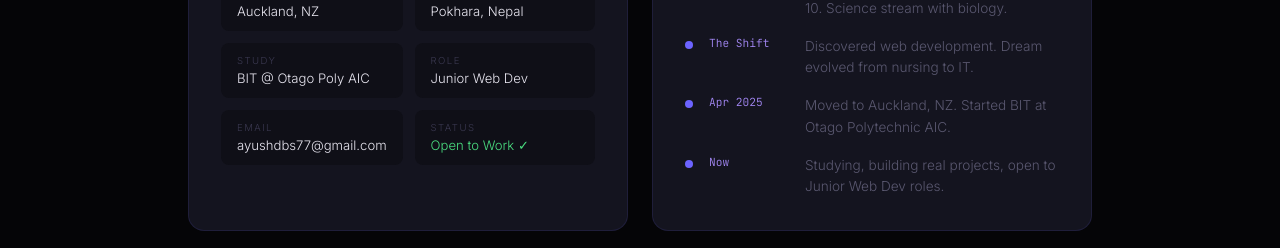
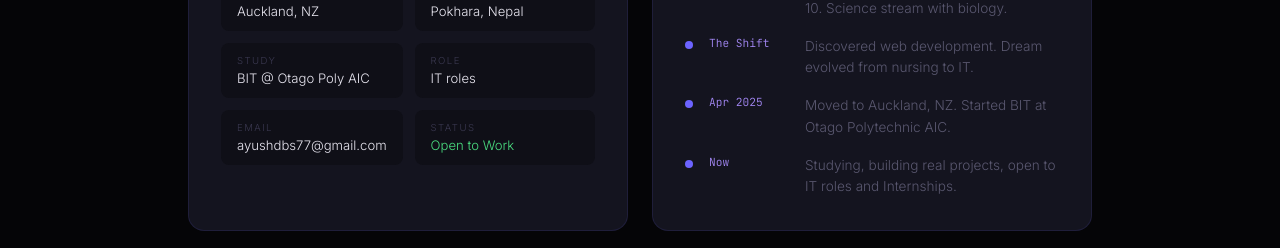
Before and after one commit to ayushx06/ayush-portfolio, a React (Vite) app: page /about in a window 1280 px wide. Shown: the part 869-1117 px from the top of the page. Built offline with nearby package versions, Linux system fonts and the light colour scheme; no server answers.

Commit message:
Update project files

```diff
--- a/src/components/About.jsx
+++ b/src/components/About.jsx
@@ -32,9 +32,9 @@ export default function About() {
                 ['Location', 'Auckland, NZ'],
                 ['Origin', 'Pokhara, Nepal'],
                 ['Study', 'BIT @ Otago Poly AIC'],
-                ['Role', 'Junior Web Dev'],
+                ['Role', 'IT roles'],
                 ['Email', 'ayushdbs77@gmail.com'],
-                ['Status', 'Open to Work ✓'],
+                ['Status', 'Open to Work '],
               ].map(([label, val]) => (
                 <div key={label} className={styles.infoItem}>
                   <div className={styles.infoLabel}>{label}</div>
@@ -51,7 +51,7 @@ export default function About() {
                 ['School', 'Strong academic record through Grade 10. Science stream with biology.'],
                 ['The Shift', 'Discovered web development. Dream evolved from nursing to IT.'],
                 ['Apr 2025', 'Moved to Auckland, NZ. Started BIT at Otago Polytechnic AIC.'],
-                ['Now', 'Studying, building real projects, open to Junior Web Dev roles.'],
+                ['Now', 'Studying, building real projects, open to IT roles and Internships.'],
               ].map(([year, text]) => (
                 <div key={year} className={styles.tmItem}>
                   <div className={styles.tmDot} />
--- a/src/components/Projects.jsx
+++ b/src/components/Projects.jsx
@@ -23,7 +23,7 @@ const projects = [
     tech: ['HTML5', 'CSS3', 'JavaScript'],
     badges: [{ label: 'Coming Soon', className: styles.soonBadge }],
     link: 'https://github.com/ayushx06',
-    linkLabel: '🐙 GitHub',
+    linkLabel: ' GitHub',
     previewClass: styles.previewNext,
     dim: true,
   },
```
Also changed, not shown: 1 other file (tests, documents, lock files or other folders).
